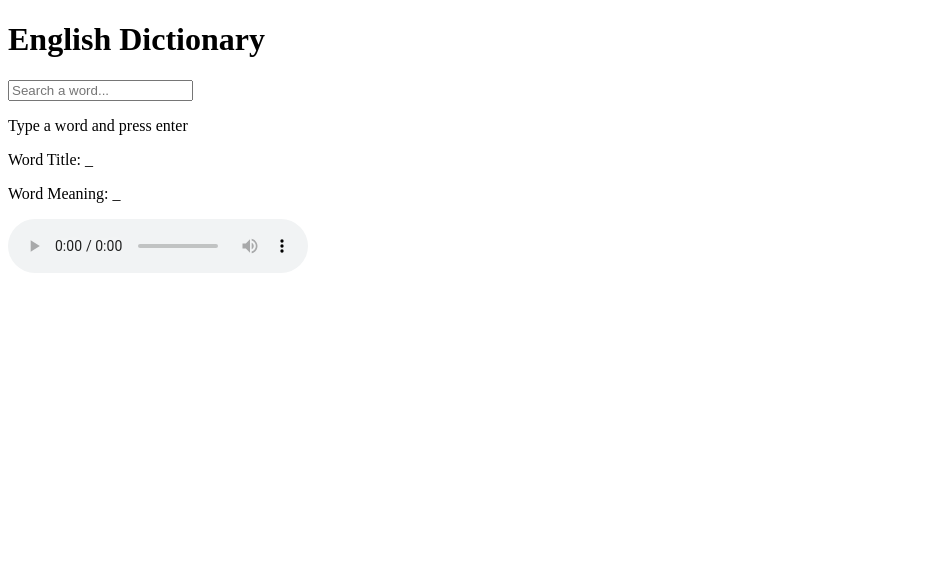
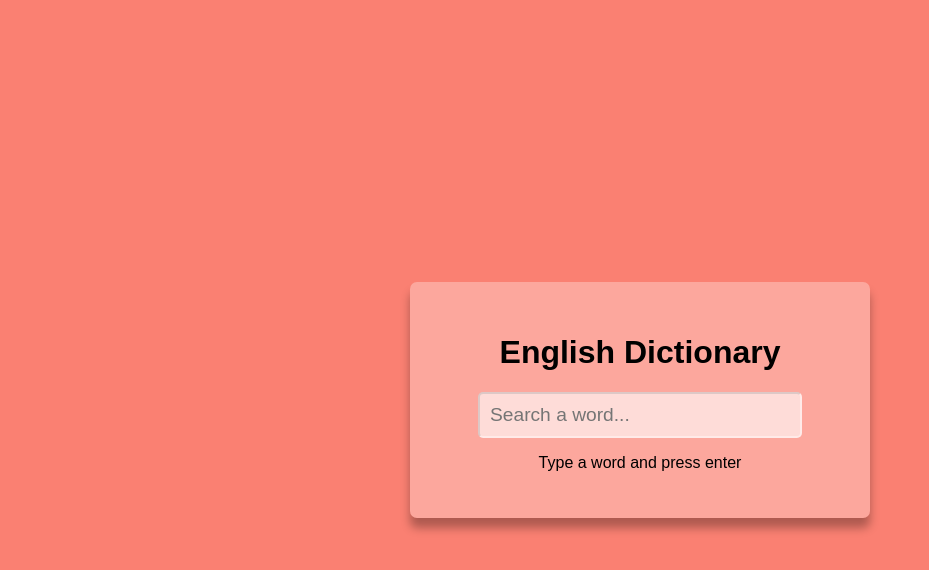
Before and after one commit to Debj77/English-Dictionary, a plain HTML site: page index.html in a window 1280 px wide. Shown: the whole page, without its empty margins (0-929 px from the left). Drawn offline with Linux system fonts and the light colour scheme.

Commit message:
add style.css file and link to index.html

```diff
--- a/index.html
+++ b/index.html
@@ -4,6 +4,7 @@
     <meta charset="UTF-8">
     <meta name="viewport" content="width=device-width, initial-scale=1.0">
     <title>English Dictionary</title>
+    <link rel="stylesheet" href="./style.css">
 </head>
 <body>
     <div class="container">
--- /dev/null
+++ b/style.css
@@ -0,0 +1,35 @@
+body{
+    margin: 0;
+    padding: 0;
+    display: flex;
+    justify-content: center;
+    align-items: center;
+    height: 100vh;
+    width: 100%;
+    background-color: #fa8072;
+    font-family: sans-serif;
+}
+
+.container{
+    background-color: rgba(255, 255, 255, 0.3);
+    padding: 30px;
+    border-radius: 7px;
+    box-shadow: 0 10px 10px rgba(0, 0, 0, 0.3);
+    width: 90%;
+    text-align: center;
+    max-width: 400px;
+}
+
+.input{
+    font-size: 1.2rem;
+    width: 300px;
+    background-color: rgba(255, 255, 255, 0.6);
+    border-color: rgba(255, 255, 255, 0.4);
+    padding: 10px;
+    border-radius: 5px;
+    outline: none;
+}
+
+.meaning-container{
+display: none;
+}
```
